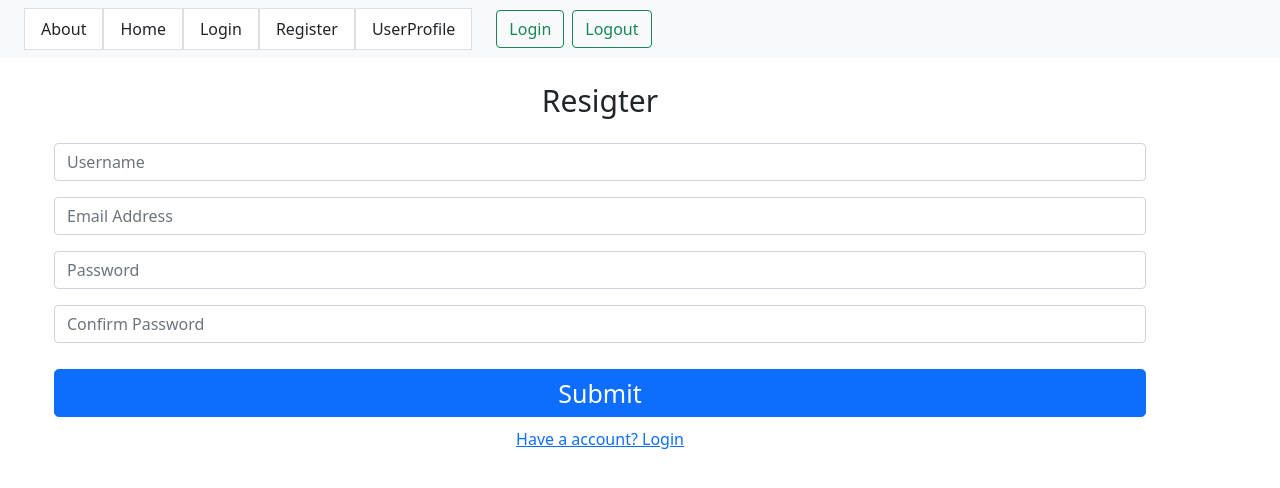
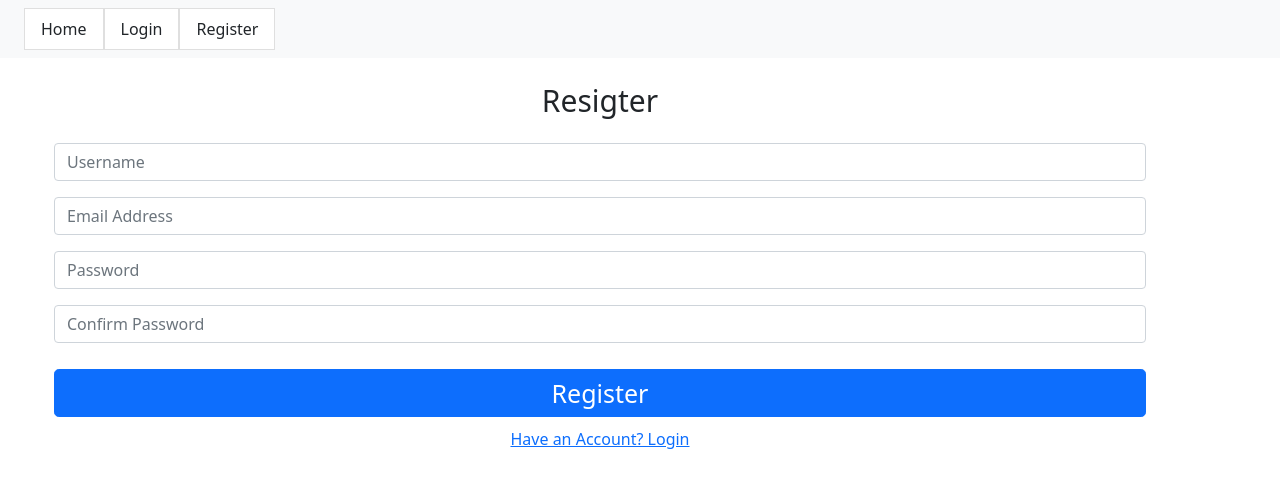
Before and after one commit to DrakeHunterK7/SOEN-341-Fall-2021-TEAM-300, a React (Create React App) app in the folder frontend-stack-bubbling/: page /register in a window 1280 px wide. Shown: the top 488 px of the page. Built offline with nearby package versions, Linux system fonts and the light colour scheme.

Commit message:
finish up with popup function and redirect function

```diff
--- a/frontend-stack-bubbling/src/App.jsx
+++ b/frontend-stack-bubbling/src/App.jsx
@@ -1,14 +1,14 @@
 import React, { Component } from "react";
 import { Route, Switch, Redirect } from "react-router-dom";
-import Home from "./pages/Home"; //Home是路由组件
-import About from "./pages/About"; //About是路由组件
+
+// pages
+import Home from "./pages/Home";
 import Login from "./pages/Login";
 import Register from "./pages/Register";
 import UserProfile from "./pages/UserProfile";
 
-
-import Header from "./components/Header"; //Header是一般组件
-import MyNavLink from "./components/MyNavLink";
+// componets
+import Header from "./components/Header";
 
 import './app.css'
 
@@ -16,58 +16,17 @@ export default class App extends Component {
   render() {
     return (
       <div>
-        {/* <div className="row">
+        <div className="row">
           <div className="col-xs-offset-2 col-xs-8">
-            <Header />
+          <Header/>
           </div>
-        </div> */}
+        </div>
         <div className="row">
-          <nav className="navbar navbar-expand-lg navbar-light bg-light">
-            <div className="container-fluid">
-              <div className="collapse navbar-collapse" id="navbarNav">
-                <ul className="navbar-nav">
-                  <li className="nav-item">
-                    <MyNavLink replace to="/about">
-                      About
-                    </MyNavLink>
-                  </li>
-                  <li className="nav-item">
-                    <MyNavLink replace to="/home">
-                      Home
-                    </MyNavLink>
-                  </li>
-                  <li className="nav-item">
-                    <MyNavLink replace to="/login">
-                      Login
-                    </MyNavLink>
-                  </li>
-                  <li className="nav-item">
-                    <MyNavLink replace to="/register">
-                      Register
-                    </MyNavLink>
-                  </li>
-                  <li className="nav-item">
-                    <MyNavLink replace to="/userProfile">
-                      UserProfile
-                    </MyNavLink>
-                  </li>
-
-                </ul>
-                <form class="container-fluid justify-content-start">
-                  <button class="btn btn-outline-success me-2" type="button">Login</button>
-                  <button class="btn btn-outline-success me-2" type="button">Logout</button>
-                </form>
-              </div>
-            </div>
-          </nav>
-
           <div className="col-xs-6">
             <div className="panel margin">
               <div className="panel-body">
-                {/* 注册路由 */}
                 <Switch>
                   <Route path="/home" component={Home} />
-                  <Route path="/about" component={About} />
                   <Route path="/login" component={Login} />
                   <Route path="/register" component={Register} />
                   <Route path="/userProfile" component={UserProfile} />
--- a/frontend-stack-bubbling/src/components/Header/index.jsx
+++ b/frontend-stack-bubbling/src/components/Header/index.jsx
@@ -1,10 +1,80 @@
-import React, { Component } from 'react'
+import React, { Component } from "react";
+import MyNavLink from "../MyNavLink";
 
 export default class Header extends Component {
-	render() {
-		// console.log('Header组件收到的props是',this.props);
-		return (
-			<div className="page-header"><h2>React Router Demo</h2></div>
-		)
-	}
+  constructor() {
+    super();
+    this.state = {
+      isLoginUser: false,
+    };
+    this.handleLogout = this.handleLogout.bind(this);
+  }
+  componentDidMount() {
+    console.log(localStorage.getItem("access_token"));
+    if (localStorage.getItem("access_token")) {
+      console.log("true user logined");
+      this.setState({
+        isLoginUser: true,
+      });
+    }
+  }
+
+  handleLogout() {
+    localStorage.removeItem("access_token");
+    if (localStorage.getItem("access_token") == null) {
+      console.log("yes the access token is removed");
+    }
+  }
+
+  render() {
+    return (
+      <nav className="navbar navbar-expand-lg navbar-light bg-light">
+        <div className="container-fluid">
+          <div className="collapse navbar-collapse" id="navbarNav">
+            {this.state.isLoginUser ? (
+              <div>
+                <ul className="navbar-nav">
+                  <li className="nav-item">
+                    <MyNavLink replace to="/home">
+                      Home
+                    </MyNavLink>
+                  </li>
+                  <li className="nav-item">
+                    <MyNavLink replace to="/userProfile">
+                      UserProfile
+                    </MyNavLink>
+                  </li>
+                </ul>
+                <button
+                  class="btn btn-outline-success me-2"
+                  type="button"
+                  onClick={this.handleLogout}
+                >
+                  Logout
+                </button>
+              </div>
+            ) : (
+              <ul className="navbar-nav">
+                <li className="nav-item">
+                  <MyNavLink replace to="/home">
+                    Home
+                  </MyNavLink>
+                </li>
+                <li className="nav-item">
+                  <MyNavLink replace to="/login">
+                    Login
+                  </MyNavLink>
+                </li>
+                <li className="nav-item">
+                  <MyNavLink replace to="/register">
+                    Register
+                  </MyNavLink>
+                </li>
+              </ul>
+            )}
+          </div>
+        </div>
+      </nav>
+    );
+  }
 }
--- a/frontend-stack-bubbling/src/pages/About/index.jsx
+++ /dev/null
@@ -1,10 +0,0 @@
-import React, { Component } from 'react'
-
-export default class About extends Component {
-	render() {
-		// console.log('About组件收到的props是',this.props);
-		return (
-			<h3>我是About的内容</h3>
-		)
-	}
-}
--- a/frontend-stack-bubbling/src/pages/Home/index.jsx
+++ b/frontend-stack-bubbling/src/pages/Home/index.jsx
@@ -5,6 +5,12 @@ import News from "./News";
 import Message from "./Message";
 
 export default class Home extends Component {
+  constructor(props){
+    super()
+  }
+  componentWillMount(){
+    // window.location.reload()
+  }
   render() {
     return (
       <div>
--- a/frontend-stack-bubbling/src/pages/Login/index.jsx
+++ b/frontend-stack-bubbling/src/pages/Login/index.jsx
@@ -5,13 +5,14 @@ import axios from "axios";
 import "./index.css";
 
 export default class Login extends Component {
-  constructor() {
+  constructor(props) {
     super();
     this.state = {
       email: "",
       password: "",
       loginMsg: "",
-      tigger:false
+      tigger:false,
+      isSuccess:true
     };
 
     this.handleSubmit = this.handleSubmit.bind(this);
@@ -49,13 +50,18 @@ export default class Login extends Component {
           this.setState({
             loginMsg:response.data.message
           })
+          this.props.history.push("/home")
           console.log("---------", localStorage.getItem("access_token"));
         }
         else if(res === 203){
           this.setState({
-            loginMsg:response.data.message
+            loginMsg:response.data.message,
+            isSuccess:false
           })
         }
+        this.setState({
+          tigger: true,
+        });
       })
       // clean the form
       this.setState({
@@ -73,8 +79,9 @@ export default class Login extends Component {
         <Popup
           tigger={this.state.tigger}
           setTiggerAlertBox={this.setTiggerAlertBox}
+          isSuccess={this.state.isSuccess}
         >
-          {this.state.registaionMsg}
+          {this.state.loginMsg}
         </Popup>
 
         <form onSubmit={this.handleSubmit}>
--- a/frontend-stack-bubbling/src/pages/Register/index.jsx
+++ b/frontend-stack-bubbling/src/pages/Register/index.jsx
@@ -1,54 +1,156 @@
 import React, { Component } from "react";
-import './index.css'
+import MyNavLink from "../../components/MyNavLink";
+import "./index.css";
+
+import Popup from "../../components/Popup";
+import axios from "axios";
+
 export default class Resigter extends Component {
+  constructor(props) {
+    super();
+    this.state = {
+      username: "",
+      email: "",
+      password: "",
+      confirmPassword: "",
+      registaionMsg: "",
+      tigger: false,
+      isSuccess:true
+    };
+
+    this.handleSubmit = this.handleSubmit.bind(this);
+    this.handleChange = this.handleChange.bind(this);
+    this.setTiggerAlertBox = this.setTiggerAlertBox.bind(this);
+  }
+
+  setTiggerAlertBox(value) {
+    this.setState({
+      tigger: value,
+    });
+  }
+
+  handleChange(e) {
+    this.setState({
+      [e.target.name]: e.target.value,
+    });
+    // console.log(this.state);
+  }
+
+  handleSubmit(e) {
+    e.preventDefault();
+    const { username, email, password, confirmPassword } = this.state;
+    axios
+      .post("http://localhost:5000/register", {
+        username: username,
+        email: email,
+        password: password,
+        confirmPassword: confirmPassword,
+      })
+      .then((response) => {
+        // console.log("response", response.data.message);
+        // console.log(response.status)
+        // console.log(typeof(response.data.message))
+        const res = response.status;
+        if (res === 201 || res === 203) {
+          console.log(true);
+          this.setState({
+            registaionMsg: response.data.message,
+            isSuccess:false
+          });
+        } else if (res === 200) {
+          this.setState({
+            registaionMsg: response.data.message,
+          });
+          this.props.history.push("/login")
+        }
+        console.log("------", this.state.registaionMsg);
+        this.setState({
+          tigger: true,
+        });
+      })
+      .then((error) => {
+        console.log(error);
+      });
+
+    // clean the form
+    this.setState({
+      username: "",
+      email: "",
+      password: "",
+      confirmPassword: "",
+    });
+  }
+
   render() {
-    // console.log('About组件收到的props是',this.props);
     return (
       <div className="container margin">
         <div className="title">Resigter</div>
+        <Popup
+          tigger={this.state.tigger}
+          setTiggerAlertBox={this.setTiggerAlertBox}
+          isSuccess={this.state.isSuccess}
+        >
+          {this.state.registaionMsg}
+        </Popup>
+        <form onSubmit={this.handleSubmit}>
           <div className="mb-3">
             <input
               type="text"
+              name="username"
+              placeholder="Username"
+              value={this.state.username}
+              onChange={this.handleChange}
               className="form-control"
-            id="formGroupExampleInput"
-            placeholder="Username"
+              required
             />
           </div>
           <div className="mb-3">
             <input
-            type="text"
+              type="email"
+              name="email"
+              placeholder="Email Address"
+              value={this.state.email}
+              onChange={this.handleChange}
               className="form-control"
-            id="formGroupExampleInput2"
-            placeholder="Email Address"
+              required
             />
           </div>
           <div className="mb-3">
             <input
-            type="text"
+              type="password"
+              name="password"
+              placeholder="Password"
+              value={this.state.password}
+              onChange={this.handleChange}
               className="form-control"
-            id="formGroupExampleInput2"
-            placeholder="Password"
+              required
             />
           </div>
           <div className="mb-3">
             <input
-            type="text"
+              type="password"
+              name="confirmPassword"
+              placeholder="Confirm Password "
+              value={this.state.confirmPassword}
+              onChange={this.handleChange}
               className="form-control"
-            id="formGroupExampleInput2"
-            placeholder="Confirm Password"
+              required
             />
           </div>
           <div>
             <button
-            type="button"
+              type="submit"
               className="btn btn-primary btn-lg button-position"
             >
-            Submit
+              Register
             </button>
             <div className="word">
-            <a href="#">Have a account? Login</a>
+              <MyNavLink replace to="/login" className="link">
+                Have an Account? Login
+              </MyNavLink>
             </div>
           </div>
+        </form>
       </div>
     );
   }
```
Also changed, not shown: frontend-stack-bubbling/src/components/Popup/index.jsx (+16 -2 lines). Lines whose indentation alone changed are shown as unchanged.
